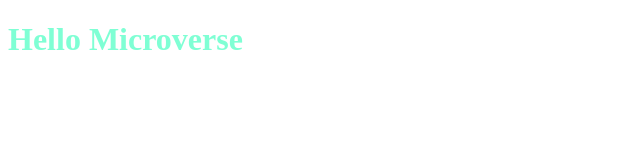
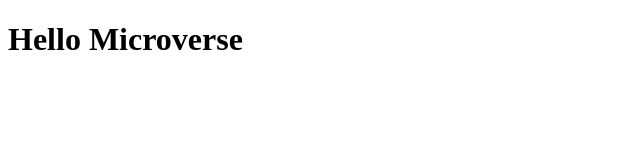
Before and after one commit to Donmark2k/Hello-World, a website: page index.html in a window 1280 px wide. Shown: the whole page, without its empty margins (0-640 px from the left). Drawn offline with Linux system fonts and the light colour scheme.

Commit message:
I added index.html, style files, linters, README

```diff
--- a/index.html
+++ b/index.html
@@ -5,9 +5,8 @@
     <meta name="viewport" content="width=device-width, initial-scale=1.0">
     <meta http-equiv="X-UA-Compatible" content="ie=edge">
     <title>Hello Microverse</title>
-    <link rel="stylesheet" href="style.css">
 </head>
 <body>
-    <h1 class="headee">Hello Microverse</h1>
+    <h1 headee> Hello Microverse</h1>
 </body>
 </html>
--- a/style.css
+++ b/style.css
@@ -1,3 +1 @@
-.headee {
-color: aquamarine;
-}
+.headee { color: #000; }
```
Also changed, not shown: package.json (added, +27 -0 lines), .github/workflow/linters.yml (deleted), .github/workflows/linters.yml (added), README.md, 2 other files.
